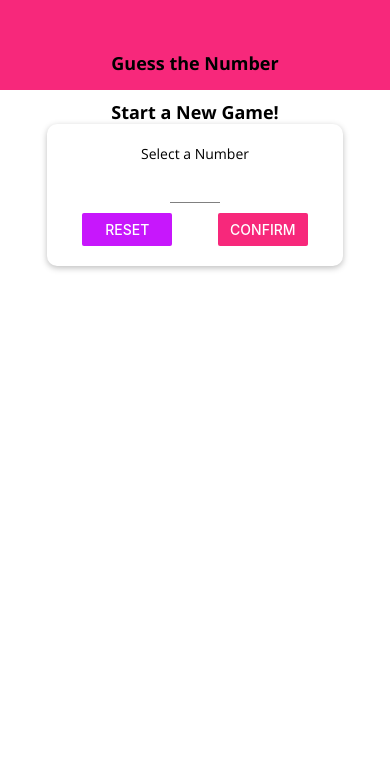
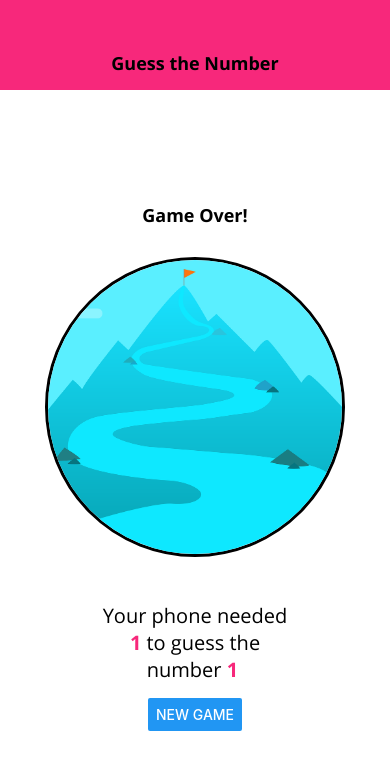
Before and after one commit to egrivalsky/rn-unit-4, a React Native app: screen / in a window 390 px wide. Shown: the top 770 px of the page. Built offline with nearby package versions, Linux system fonts and the light colour scheme.

Commit message:
adds more styling

```diff
--- a/App.js
+++ b/App.js
@@ -16,8 +16,8 @@
 }
 
 export default function App() {
-  const [userNumber, setUserNumber] = useState();
-  const [guessRounds, setGuessRounds] = useState(0);
+  const [userNumber, setUserNumber] = useState(1);
+  const [guessRounds, setGuessRounds] = useState(1);
   const [dataLoaded, setDataLoaded] = useState(false);
 
   if (!dataLoaded) {
@@ -39,7 +39,8 @@
   const gameOverHandler = numOfRounds => {
     setGuessRounds(numOfRounds)
   }
-  let content = <StartGameScreen onStartGame={startGameHandler}/>;
+  // let content = <StartGameScreen onStartGame={startGameHandler}/>;
+  let content = <GameOverScreen />;
 
   if (userNumber && guessRounds <= 0) {
     content = <GameScreen userChoice={userNumber} onGameOver={gameOverHandler}/>
--- a/screens/GameOverScreen.js
+++ b/screens/GameOverScreen.js
@@ -1,16 +1,25 @@
 import React from 'react';
-import {View, Text, StyleSheet, Button} from 'react-native';
+import {View, Text, StyleSheet, Button, Image} from 'react-native';
 import Card from'../components/Card'
 import TitleText from '../components/TitleText'
 import BodyText from '../components/BodyText'
+import colors from '../constants/colors';
 
 const GameOver = props => {
     return (
         <View style={styles.screen}>
             <TitleText>Game Over!</TitleText>
-            <BodyText>Number of Rounds:</BodyText>
-            <Card><Text>{props.roundsNumber}</Text></Card>
-            <BodyText>Number was: {props.userNumber}</BodyText>
+            <View style={styles.imageContainer}>
+            {/* <Image source={{uri: 'https://i.kinja-img.com/gawker-media/image/upload/c_fit,f_auto,g_center,pg_1,q_60,w_965/1ed4bc96f276cb4453522138e4298963.jpg'}} */}
+
+            <Image source={require('../assets/success.png')}
+                // fadeDuration={500}
+                style={styles.image}
+                resizeMode="cover" />
+            </View>
+            <View style={styles.resultContainer}>
+                <BodyText style={styles.resultText}>Your phone needed <Text style={styles.highlight}>{props.roundsNumber}</Text> to guess the number <Text style={styles.highlight}>{props.userNumber}</Text> </BodyText>
+            </View>
             <Button title="New Game" onPress={props.onRestart} />
         </View>
     );
@@ -21,7 +30,37 @@
         flex: 1,
         justifyContent: 'center',
         alignItems: 'center',
-    }
+    },
+    image: {
+        width: '100%',
+        height: '100%',
+    },
+
+    imageContainer: {
+        borderRadius: 150,
+        borderWidth: 3,
+        borderColor: 'black',
+        width: 300,
+        height: 300,
+        overflow: 'hidden',
+        marginVertical: 30
+    },
+
+    resultText: {
+      textAlign: 'center',
+      fontSize: 20,
+    },
+
+    highlight: {
+        color: colors.primary,
+        fontFamily: 'open-sans-bold'
+
+    },
+     resultContainer: {
+         width: '50%',
+         marginHorizontal: 30,
+         marginVertical: 15,
+     }
 
 })
 
```
Also changed, not shown: assets/success.png (added).
